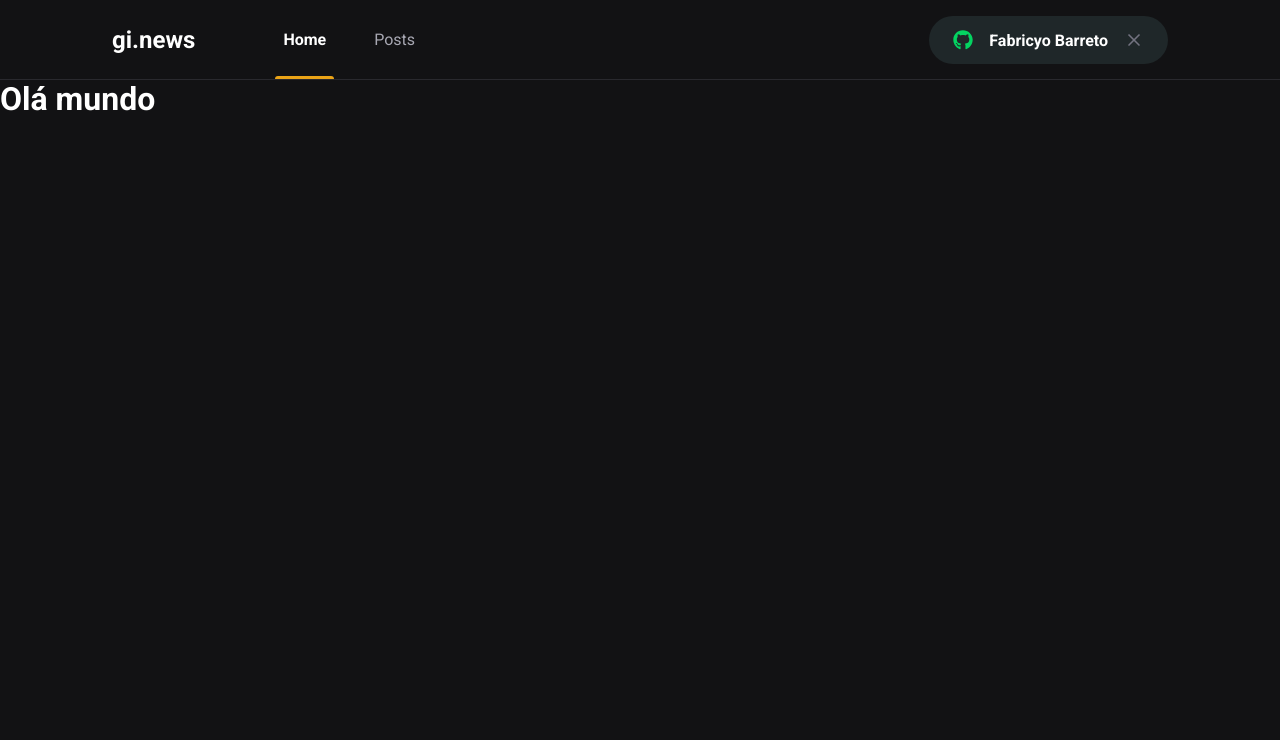
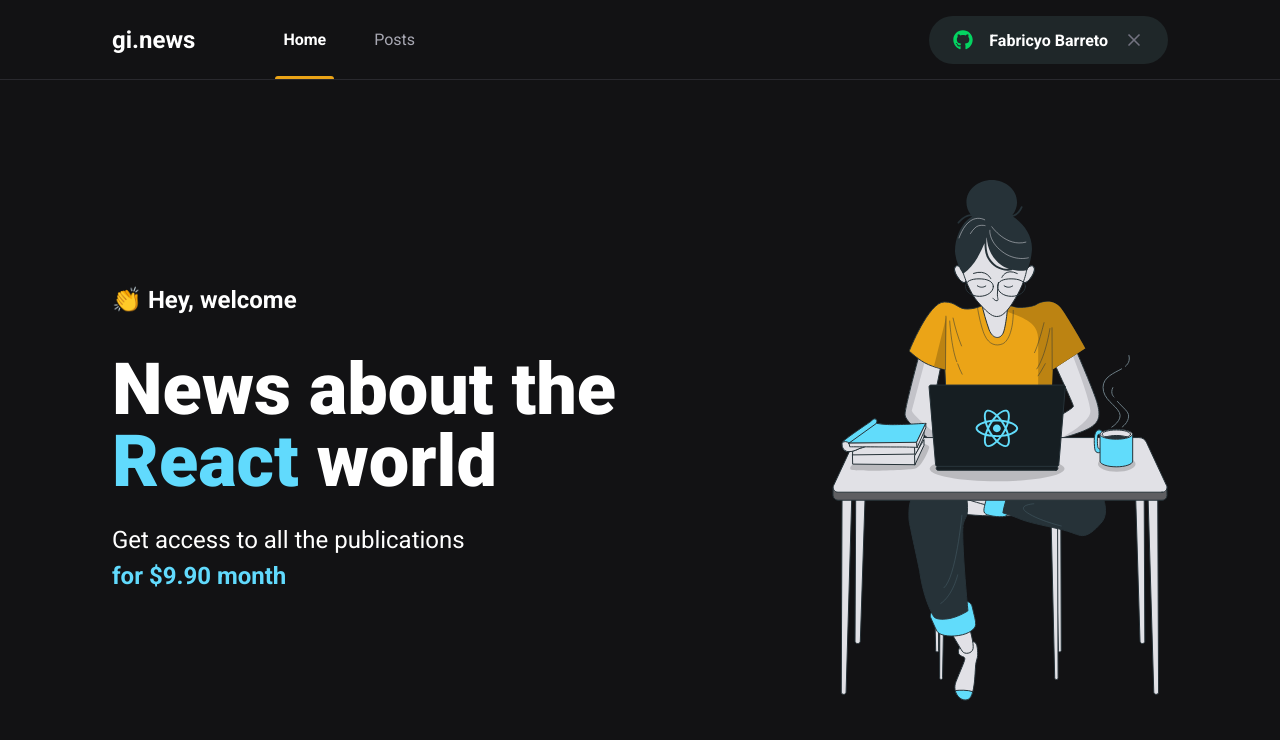
Before and after one commit to gunners-pro/ginews, a Next.js app: page / in a window 1280 px wide. Shown: the top 740 px of the page. Built offline with nearby package versions, Linux system fonts and the light colour scheme.

Commit message:
Page: Foi feito a estrutura/estilização da pagina Home/index

```diff
--- /dev/null
+++ b/src/pages/home.module.scss
@@ -0,0 +1,40 @@
+.contentContainer {
+  max-width: 1120px;
+  margin: 0 auto;
+  padding: 0 2rem;
+  height: calc(100vh - 5rem);
+  display: flex;
+  align-items: center;
+  justify-content: space-between;
+}
+
+.hero {
+  max-width: 600px;
+
+  > span {
+    font-size: 1.5rem;
+    font-weight: bold;
+  }
+
+  h1 {
+    font-size: 4.5rem;
+    line-height: 4.5rem;
+    font-weight: 900;
+    margin-top: 2.5rem;
+
+    span {
+      color: var(--cyan-500);
+    }
+  }
+
+  p {
+    font-size: 1.5rem;
+    line-height: 2.25rem;
+    margin-top: 1.5rem;
+
+    span {
+      color: var(--cyan-500);
+      font-weight: bold;
+    }
+  }
+}
--- a/src/pages/index.tsx
+++ b/src/pages/index.tsx
@@ -1,5 +1,36 @@
+import Head from 'next/head';
+
+import styles from './home.module.scss';
+
 export default function Home(): JSX.Element {
   return (
-    <h1>Olá mundo</h1>
+    <>
+      <Head>
+        <title>Home | gi.news</title>
+      </Head>
+
+      <main className={styles.contentContainer}>
+        <section className={styles.hero}>
+          <span>
+            👏 Hey, welcome
+          </span>
+          <h1>
+            News about the
+            {' '}
+            <span>React</span>
+            {' '}
+            world
+          </h1>
+          <p>
+            Get access to all the publications
+            {' '}
+            <br />
+            <span>for $9.90 month</span>
+          </p>
+        </section>
+
+        <img src="/images/avatar.svg" alt="Girl coding" />
+      </main>
+    </>
   );
 }
```
